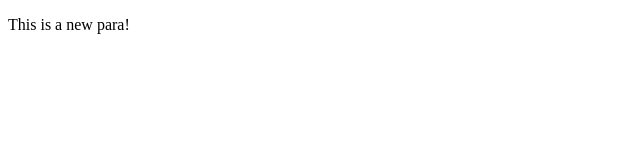
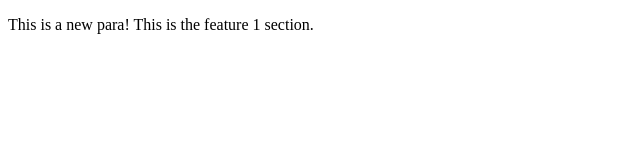
Before and after one commit to KushalSedhai/temp3, a plain HTML site: page index.html in a window 1280 px wide. Shown: the whole page, without its empty margins (0-640 px from the left). Drawn offline with Linux system fonts and the light colour scheme.

Commit message:
feature 1 added to the system

```diff
--- a/index.html
+++ b/index.html
@@ -9,6 +9,8 @@
 <body>
     <p>
         This is a new para!
+
+        This is the feature 1 section.
     </p>
 </body>
 </html>
```
